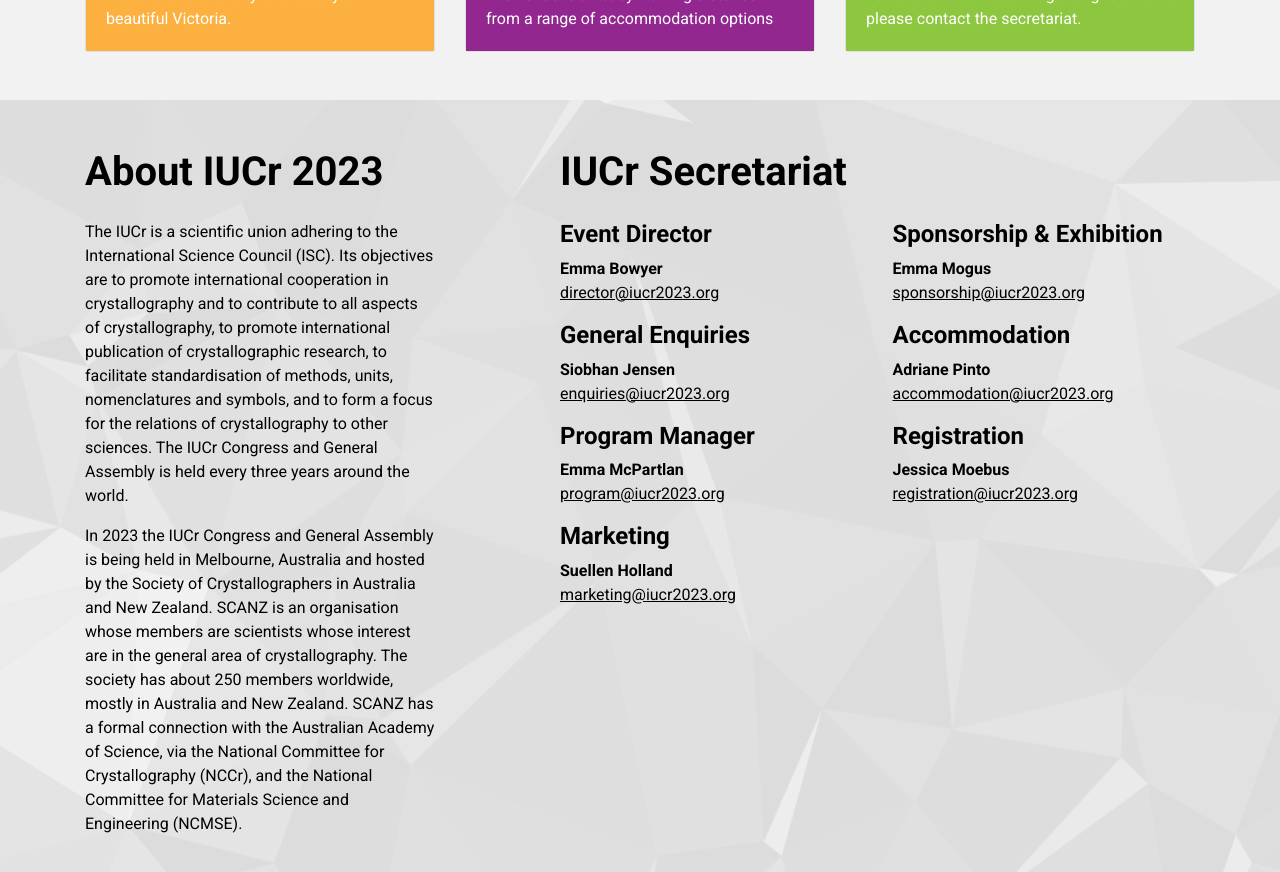
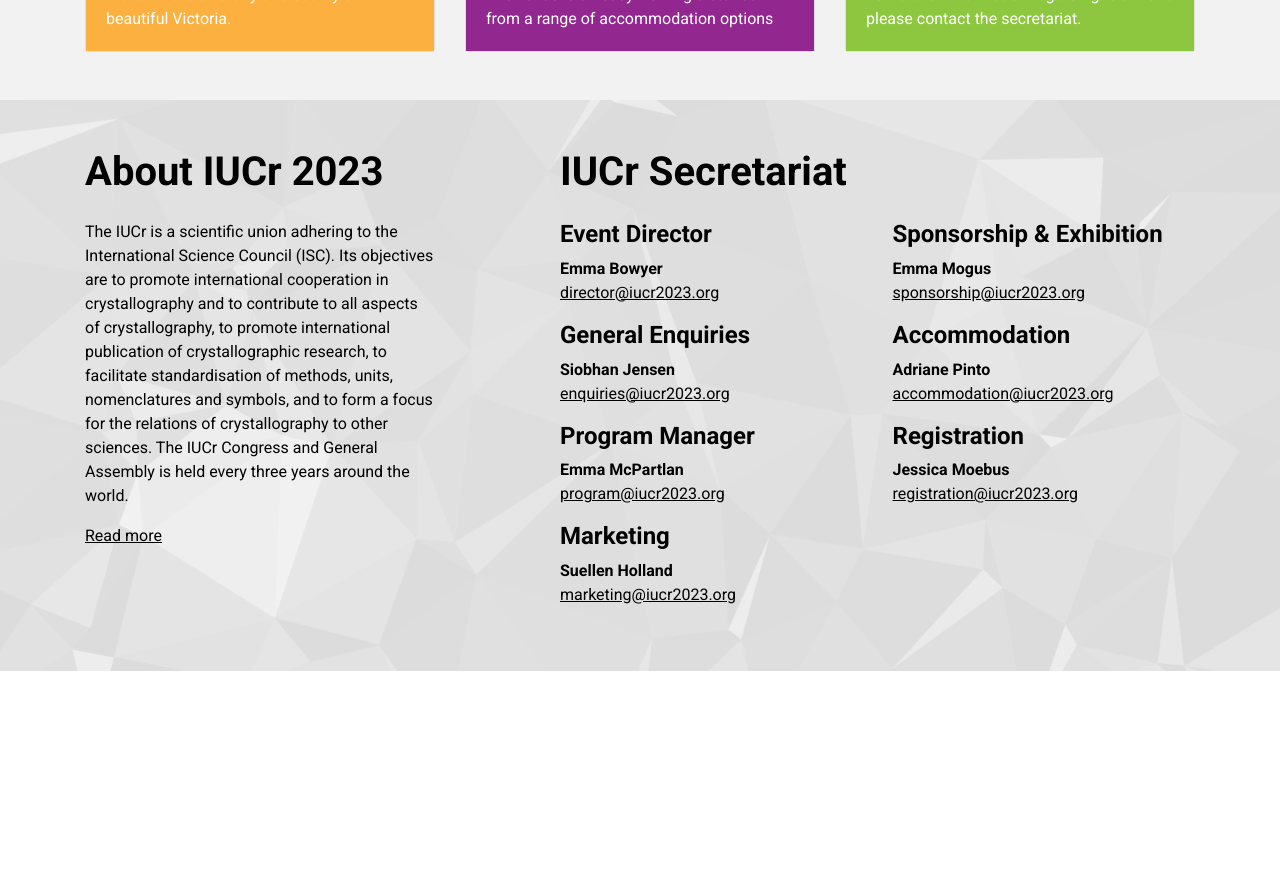
Before and after one commit to ICMS-Australasia/IUCr2023, a Jekyll site: the page built from index.md, in a window 1280 px wide and 900 px high, scrolled down 2471 px. Shown: the top 872 px of the window. Built offline with Jekyll 4.4.1, drawn with Linux system fonts in a browser that asks for light colours; nearby versions of some CDN libraries; after the commit the page ends 3142 px from its top, so only the background shows below that.

Commit message:
Collapsible about and removed items from nav

```diff
--- a/_includes/footer.html
+++ b/_includes/footer.html
@@ -4,8 +4,8 @@
       <div class="col-md-4">
         <h2>About IUCr 2023</h2>
         <p>The IUCr is a scientific union adhering to the International Science Council (ISC). Its objectives are to promote international cooperation in crystallography and to contribute to all aspects of crystallography, to promote international publication of crystallographic research, to facilitate standardisation of methods, units, nomenclatures and symbols, and to form a focus for the relations of crystallography to other sciences. The IUCr Congress and General Assembly is held every three years around the world.</p>
-        <p>In 2023 the IUCr Congress and General Assembly is being held in Melbourne, Australia and hosted by the Society of Crystallographers in Australia and New Zealand.  SCANZ is an organisation whose members are scientists whose interest are in the general area of crystallography. The society has about 250 members worldwide, mostly in Australia and New Zealand. SCANZ has a formal connection with the Australian Academy of Science, via the National Committee for Crystallography (NCCr), and the National Committee for Materials Science and Engineering (NCMSE).</p>
-
+        <p id="more" aria-expanded="false" class="collapse">In 2023 the IUCr Congress and General Assembly is being held in Melbourne, Australia and hosted by the Society of Crystallographers in Australia and New Zealand.  SCANZ is an organisation whose members are scientists whose interest are in the general area of crystallography. The society has about 250 members worldwide, mostly in Australia and New Zealand. SCANZ has a formal connection with the Australian Academy of Science, via the National Committee for Crystallography (NCCr), and the National Committee for Materials Science and Engineering (NCMSE).</p>
+        <a href="#more" data-toggle="collapse" onclick="readmoreless(this)">Read more</a>
       </div>
       <div class="offset-md-1 col-md-7">
         <h2>IUCr Secretariat</h2>
--- a/_includes/header.html
+++ b/_includes/header.html
@@ -25,7 +25,7 @@
                           </a>
                           <div class="dropdown-menu" aria-labelledby="navbarDropdown">
                               <a class="dropdown-item" href="./content.html">Invitation</a>
-                              <a class="dropdown-item" href="./content.html">Committee</a>
+                              <!-- <a class="dropdown-item" href="./content.html">Committee</a> -->
                           </div>
                       </li>
                       <li class="nav-item dropdown">
@@ -33,20 +33,20 @@
                               Participation <i class="fas fa-angle-down ml-1"></i>
                           </a>
                           <div class="dropdown-menu" aria-labelledby="navbarDropdown">
-                              <a class="dropdown-item" href="./content.html">Program</a>
+                              <!-- <a class="dropdown-item" href="./content.html">Program</a> -->
                               <a class="dropdown-item" href="./explore-melbourne.html">Explore Melbourne</a>
                               <a class="dropdown-item" href="./visit-victoria.html">Visit Victoria</a>
                               <a class="dropdown-item" href="./conference-venue.html">Conference Venue</a>
                           </div>
                       </li>
-                      <li class="nav-item dropdown">
+                      <!-- <li class="nav-item dropdown">
                           <a class="nav-link" href="#" id="navbarDropdown" role="button" data-toggle="dropdown" aria-haspopup="true" aria-expanded="false">
                               Registration <i class="fas fa-angle-down ml-1"></i>
                           </a>
                           <div class="dropdown-menu" aria-labelledby="navbarDropdown">
                               <a class="dropdown-item" href="./content.html">Visa Information</a>
                           </div>
-                      </li>
+                      </li> -->
                       <li class="nav-item dropdown">
                           <a class="nav-link" href="#" id="navbarDropdown" role="button" data-toggle="dropdown" aria-haspopup="true" aria-expanded="false">
                               Sponsorship <i class="fas fa-angle-down ml-1"></i>
--- a/_layouts/homepage.html
+++ b/_layouts/homepage.html
@@ -159,5 +159,8 @@
         interval: 10000
       })
       </script>
+      <script>
+        function readmoreless(e) { e.innerHTML = e.innerHTML == "Read more" ? "Show less" : "Read more"; }
+      </script>
     </body>
 </html>
```
